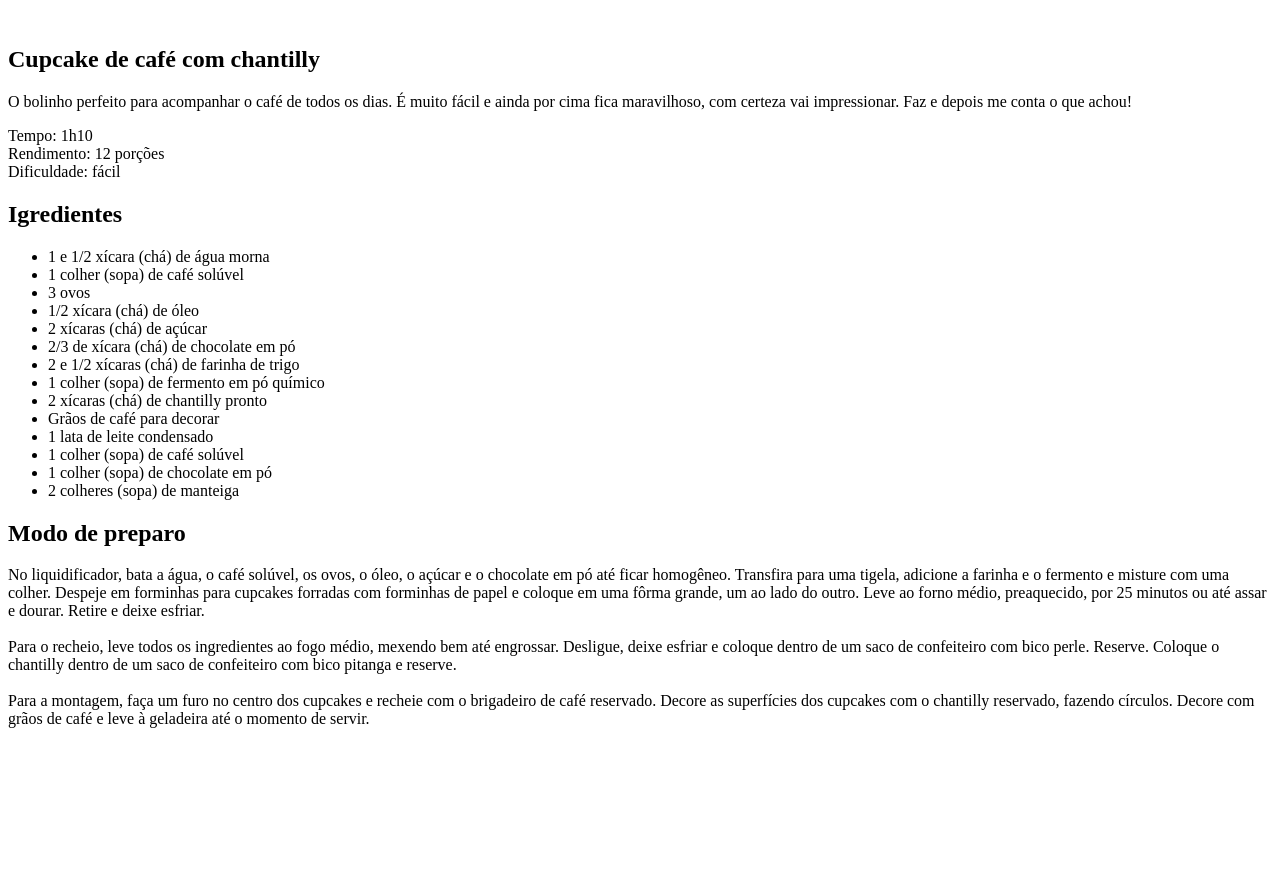
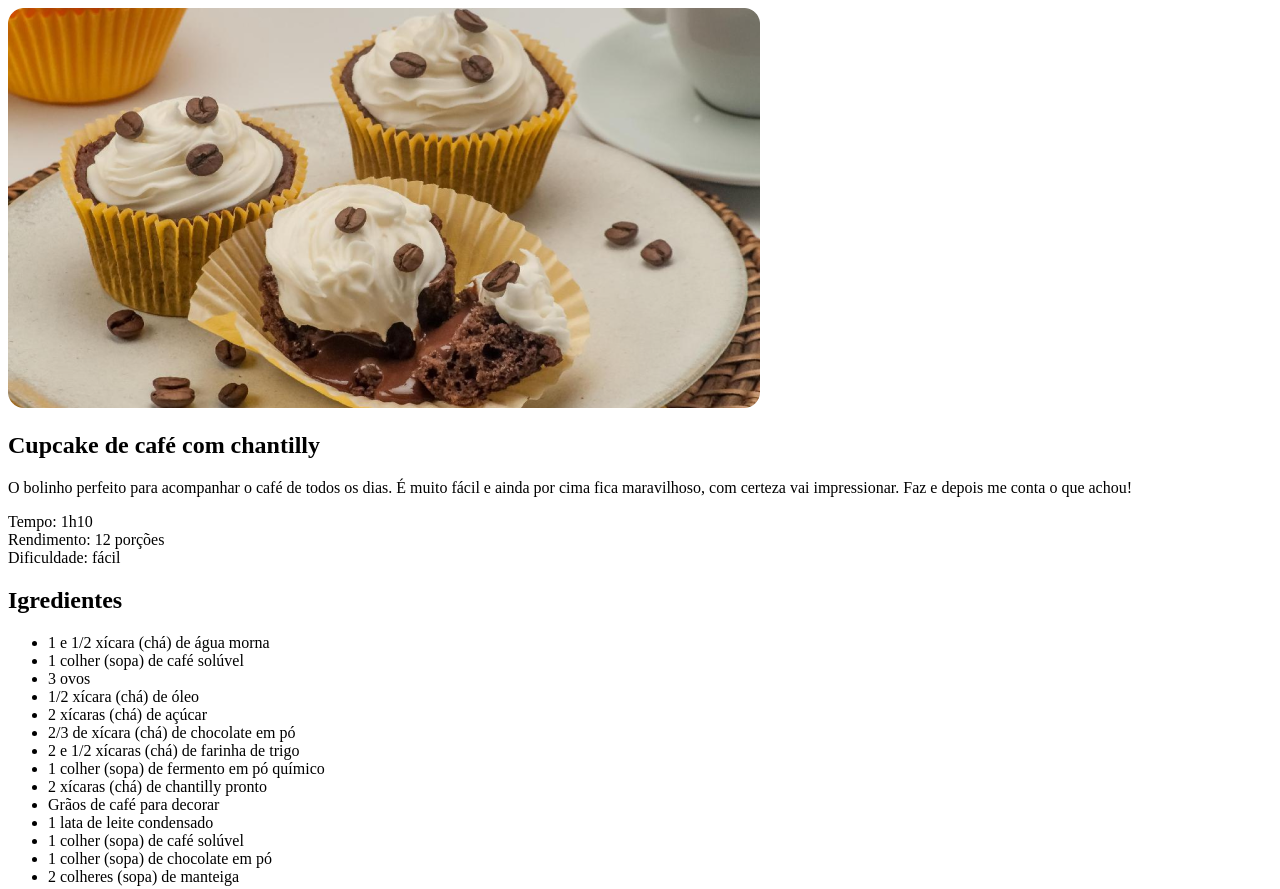
Before and after one commit to KayanDenizo/projeto-pagina-de-receitas-RockeatSeat, a plain HTML site: page index.html in a window 1280 px wide. Shown: the top 889 px of the page. Before the commit the page ends 800 px from the top, so only its background shows below. Drawn offline with Linux system fonts and the light colour scheme.

Commit message:
Adicionando imagens e estilo

```diff
--- a/index.html
+++ b/index.html
@@ -10,7 +10,7 @@
 
 <body>
     <div id="div">
-        <img src="" alt="">
+        <img src="assets/main-image.png" alt="Imagem de um cupcake com graos de cafe e um chantilly">
         <main>
             <section id="about">
                 <h1>Cupcake de café com chantilly</h1>
```
Also changed, not shown: assets/main-image.png (added), 1 other file.
